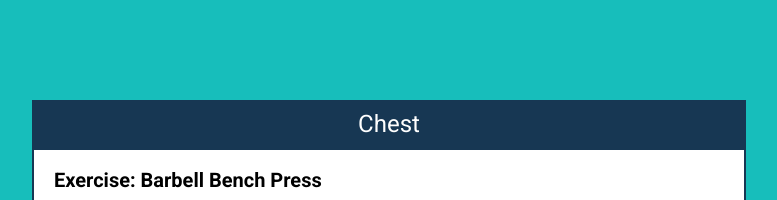
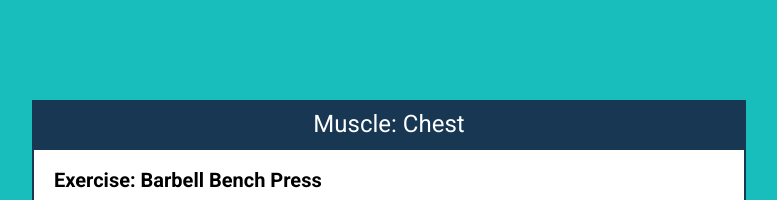
Before and after one commit to conary-h/my-gym, a React (Create React App) app: page /category/1 in a window 1280 px wide. Shown: the top 200 px of the page, without its empty margins (251-1028 px from the left). Built offline with nearby package versions, Linux system fonts and the light colour scheme.

Commit message:
Adding title

```diff
--- a/src/components/CategoryDetail.js
+++ b/src/components/CategoryDetail.js
@@ -16,7 +16,7 @@ export default function CategoryDetail(props) {
   return (
     <>
       <div className="header">
-        <h1>{category.muscle}</h1>
+        <h1>Muscle: {category.muscle}</h1>
       </div>
       <div className="content">
         {category.exercises ? getExerciseItemList() : ''}
```
